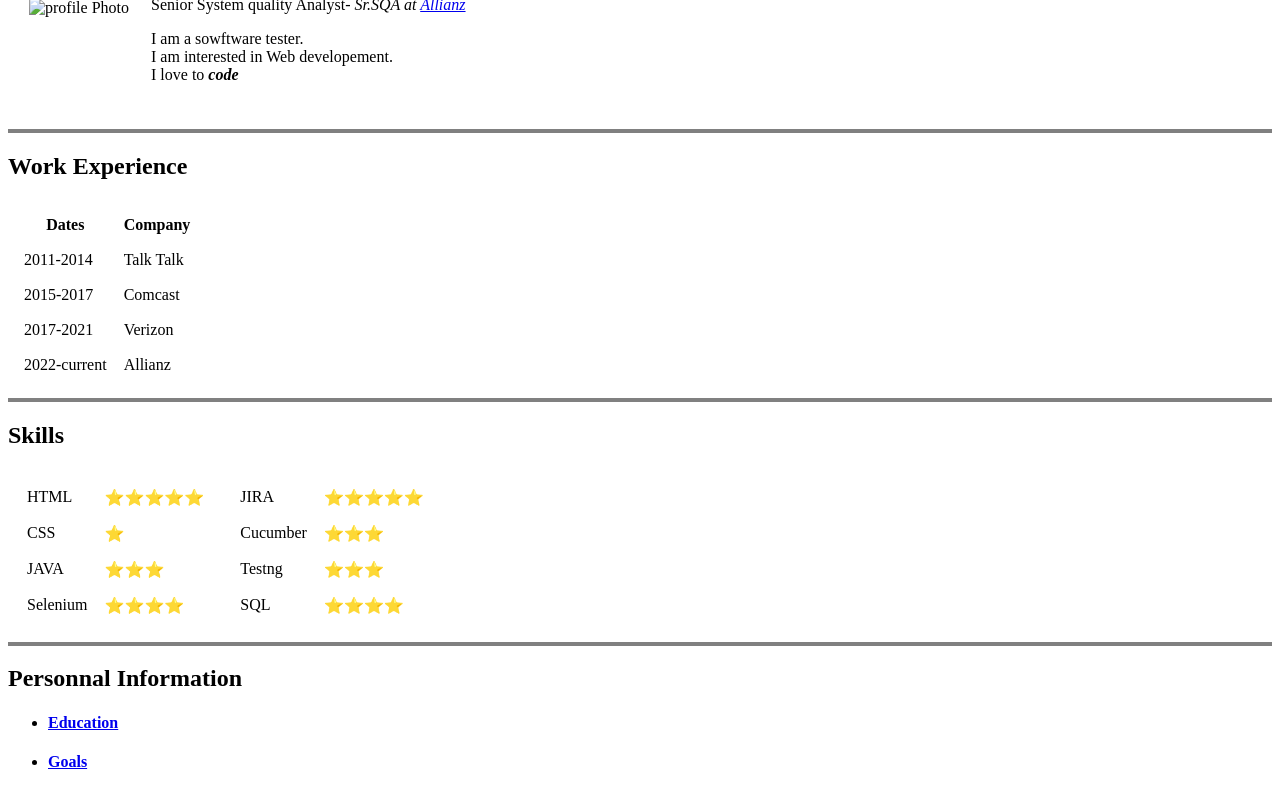
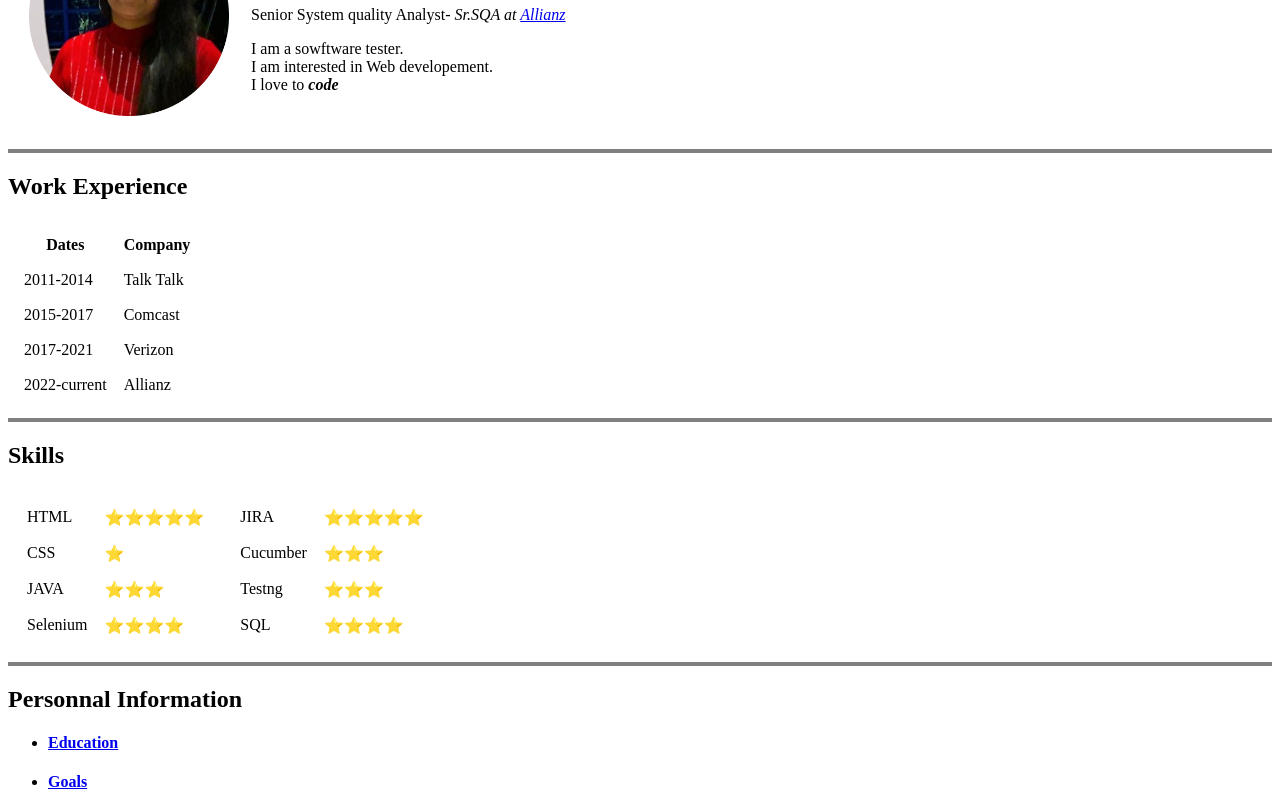
Before and after one commit to deepikakabilan/cv, a plain HTML site: page index.html in a window 1280 px wide. Shown: the part 113-904 px from the top of the page. Drawn offline with Linux system fonts and the light colour scheme.

Commit message:
updating image path

```diff
--- a/index.html
+++ b/index.html
@@ -10,7 +10,7 @@
 <body>
     <table cellspacing="20">
         <tr>
-            <td><img src="Images/Deepika.png" alt="profile Photo" width="200" height="200"></td>
+            <td><img src="Deepika.png" alt="profile Photo" width="200" height="200"></td>
             <td><h1>Deepika Kabilan</h1>
                 <p>Senior System quality Analyst-<em> Sr.SQA at <a href="https://www.allianz.com/en.html"
                             target="_blank">Allianz</a> </em></p>
```
